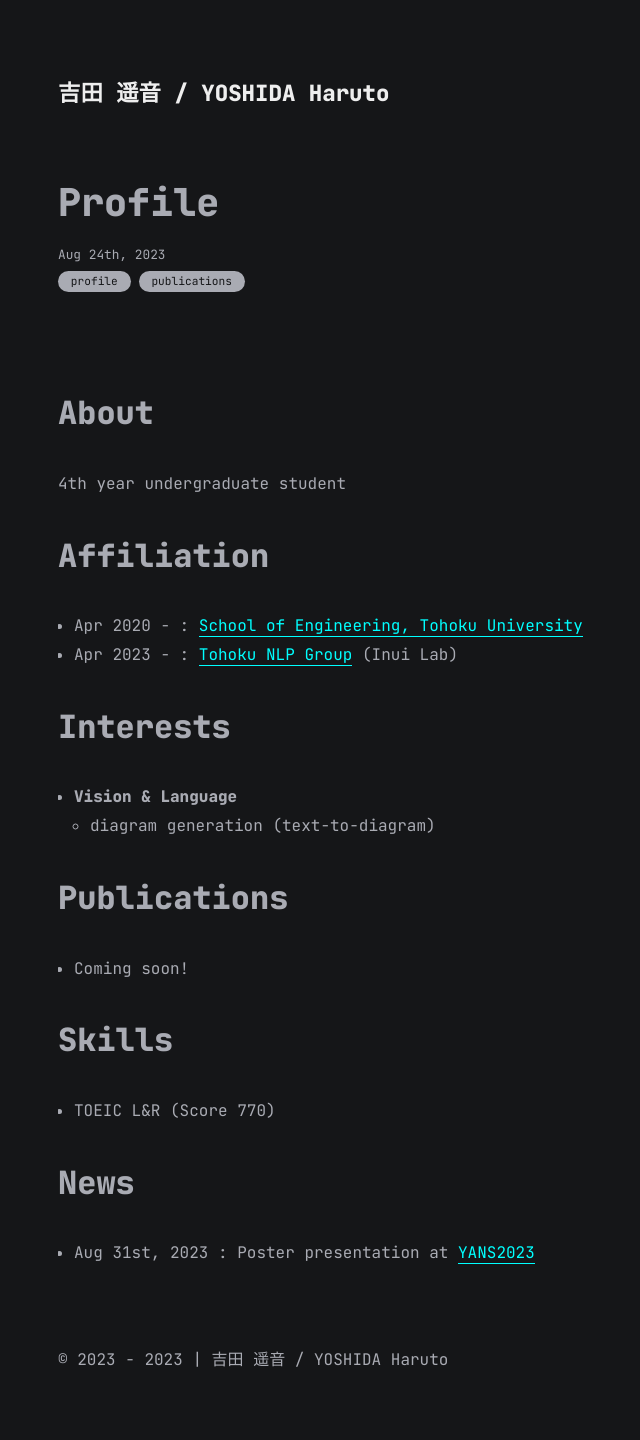
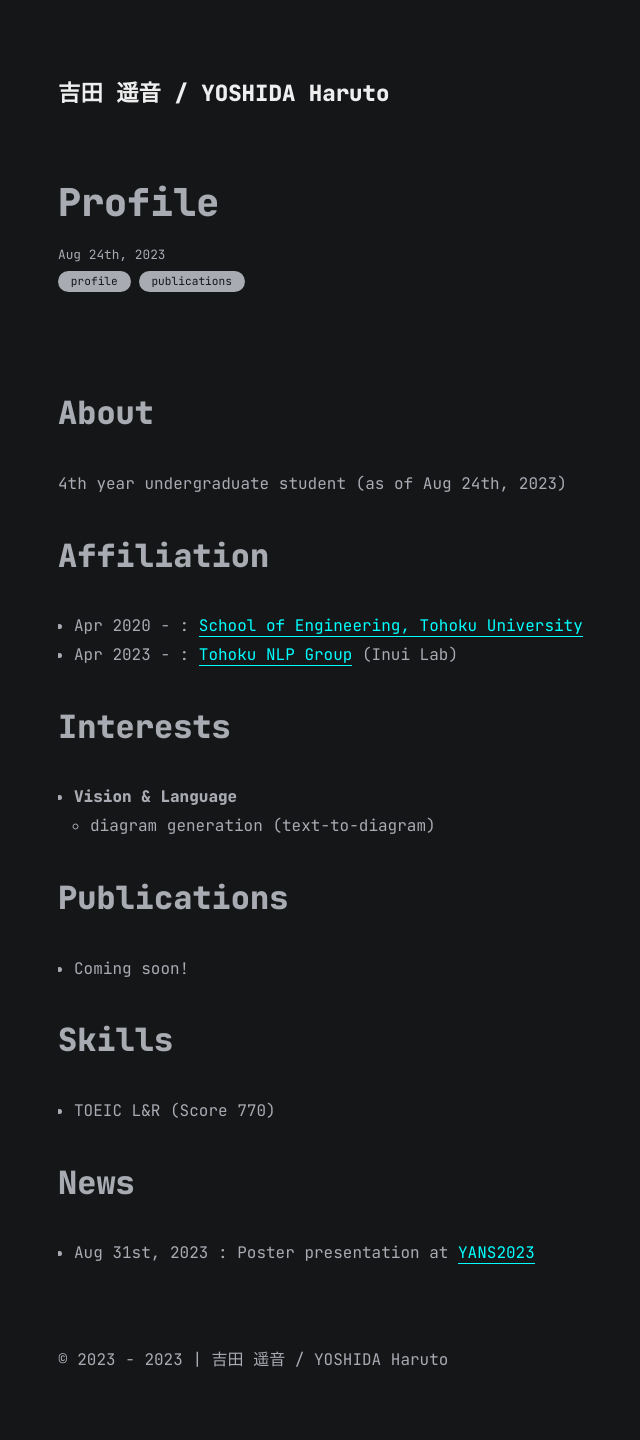
Before and after one commit to haruto2001/haruto2001-cv-old, a Jekyll site: the page built from docs/all_collections/_posts/2023-08-24-profile.md, in a window 1280 px wide. Shown: the whole page, without its empty margins (257-897 px from the left). Built offline with Jekyll 4.4.1, drawn with Linux system fonts in a browser that asks for light colours.

Commit message:
update profile page

```diff
--- a/docs/all_collections/_posts/2023-08-24-profile.md
+++ b/docs/all_collections/_posts/2023-08-24-profile.md
@@ -7,7 +7,7 @@ categories: ["profile", "publications"]
 
 # About
 
-4th year undergraduate student
+4th year undergraduate student (as of {{"2023-08-24" | date_to_string: "ordinal", "US"}})
 
 
 # Affiliation
```
